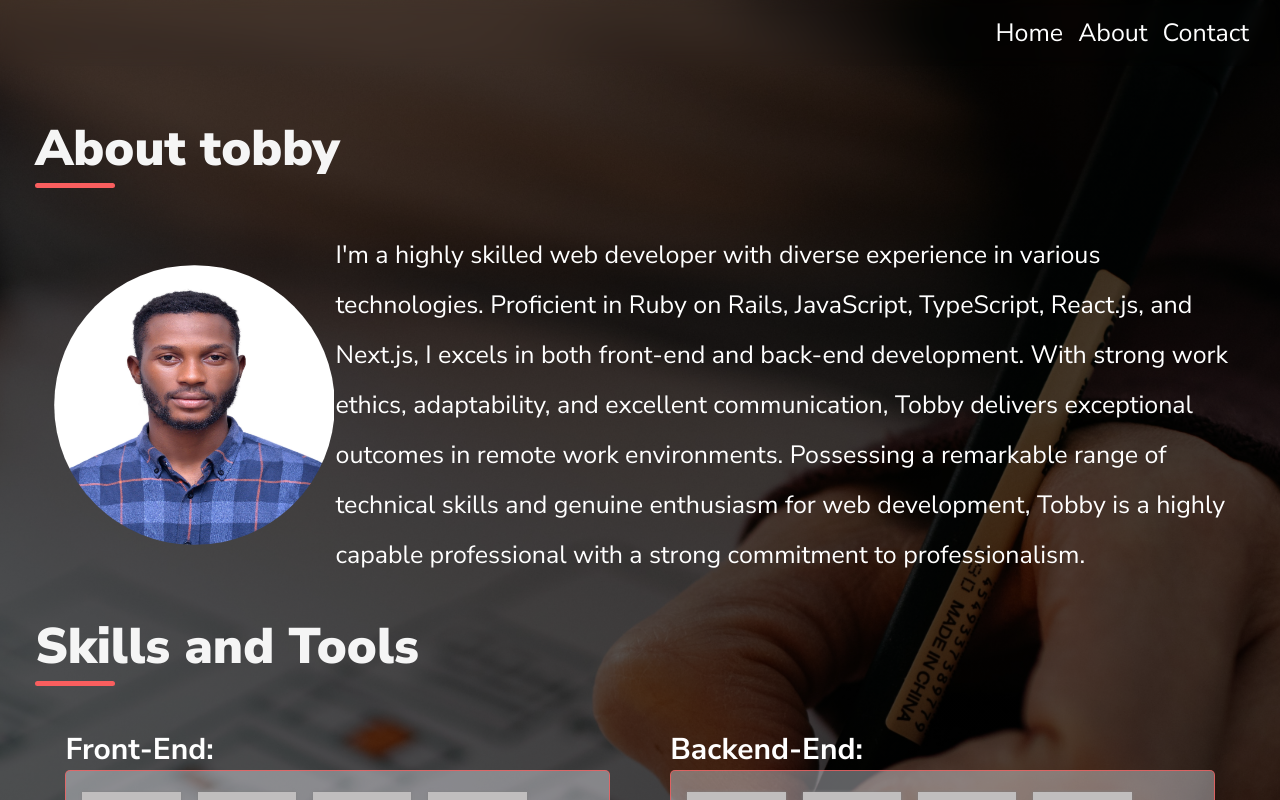
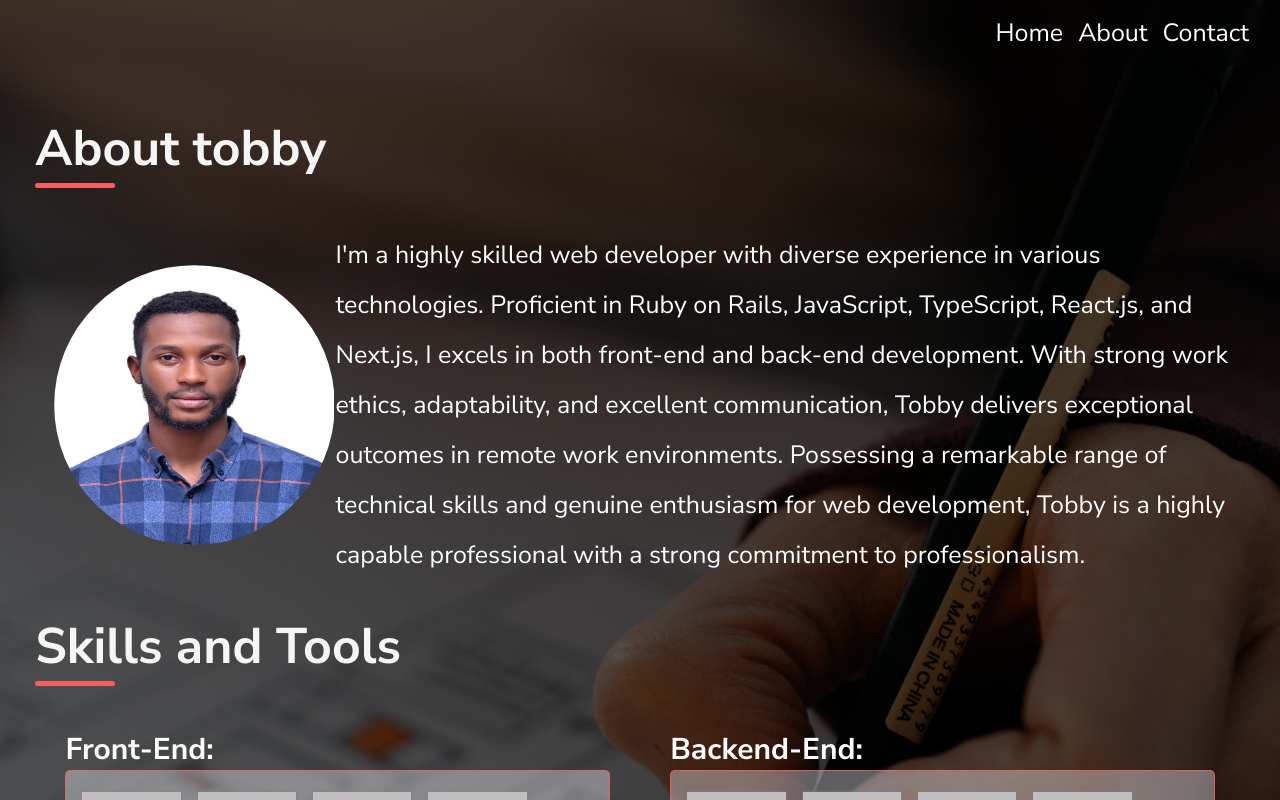
Before and after one commit to Tobby8629/Portfolio_Next, a Next.js app: page /About in a window 1280 px wide. Shown: the top 800 px of the page. Built offline with nearby package versions, Linux system fonts and the light colour scheme.

Commit message:
update porfolio

```diff
--- a/styles/globals.css
+++ b/styles/globals.css
@@ -224,6 +224,7 @@ nav ul li :hover {
   color: #ddd;
   text-decoration: none;
   border: 1px solid gray;
+  transition: .5s linear;
 }
 
 .info li a {
@@ -323,7 +324,7 @@ nav ul li :hover {
 
   .header h2 {
     font-size: 60px;
-    font-weight: 800;
+    font-weight: 700;
     color: whitesmoke;
     margin: 15px 0;
   }
```
